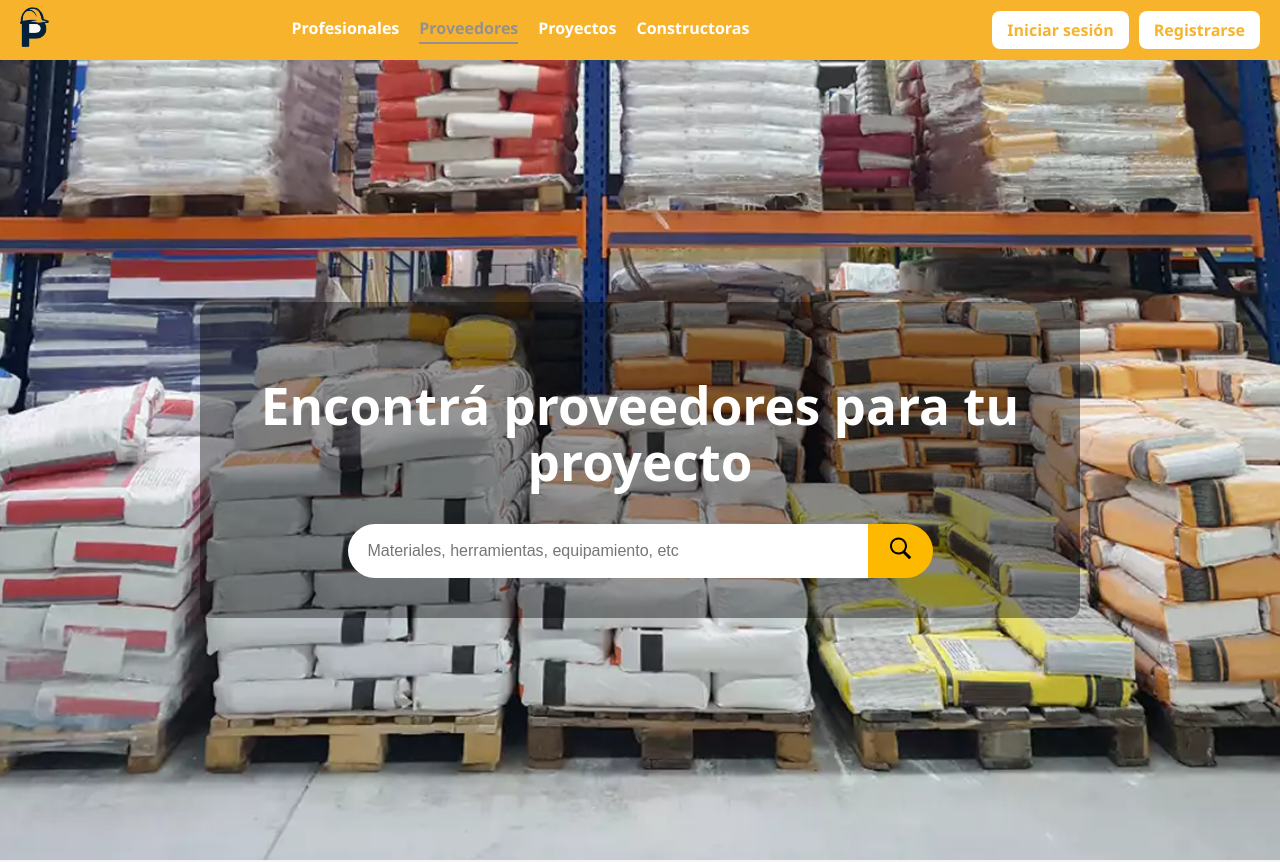
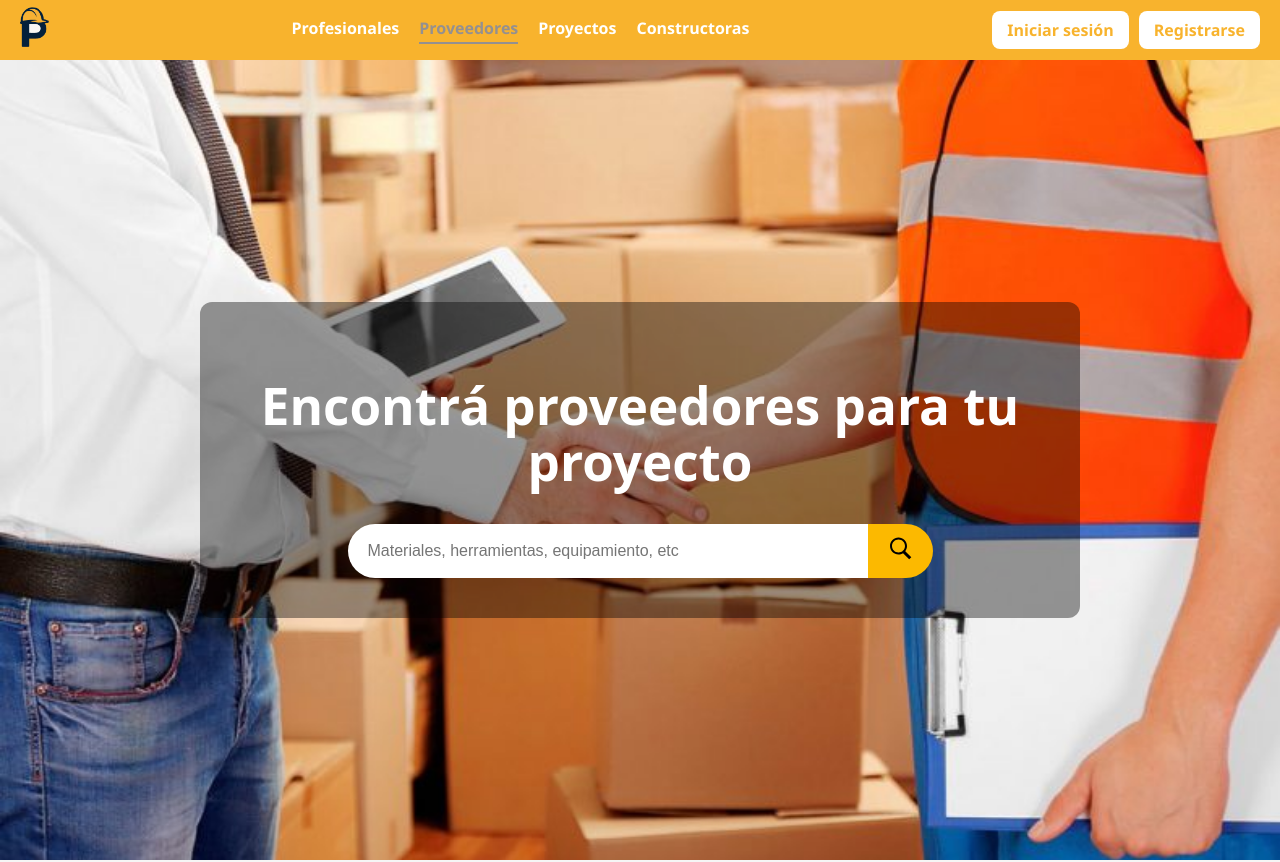
Before and after one commit to Planix-Inc/Planix, a React (Vite) app in the folder frontend/: page /proveedores in a window 1280 px wide. Shown: the top 862 px of the page. Built offline with nearby package versions, Linux system fonts and the light colour scheme; no server answers; the database is empty.

Commit message:
fotitoProvee

```diff
--- a/frontend/src/pages/proveedores/proveedores.css
+++ b/frontend/src/pages/proveedores/proveedores.css
@@ -1,5 +1,5 @@
 .contenedor-portada-proveedores {
-  background-image: url("../../assets/Proveedores/BannerP.png");
+  background-image: url("../../assets/Proveedores/fotoProveedor.jpeg");
   background-size: cover;
   background-position: center;
   height: 100vh;
```
Also changed, not shown: frontend/src/assets/Proveedores/BannerP.png (deleted), frontend/src/assets/Proveedores/fotoProveedor.jpeg (added).
